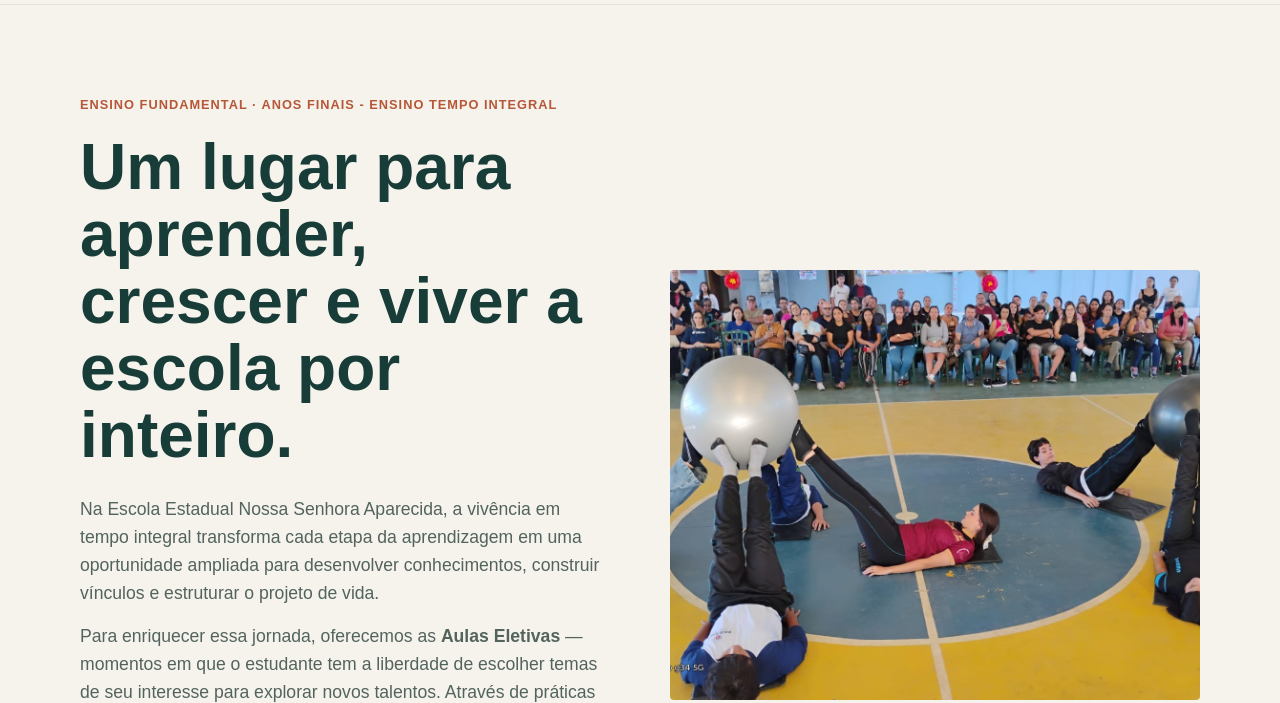
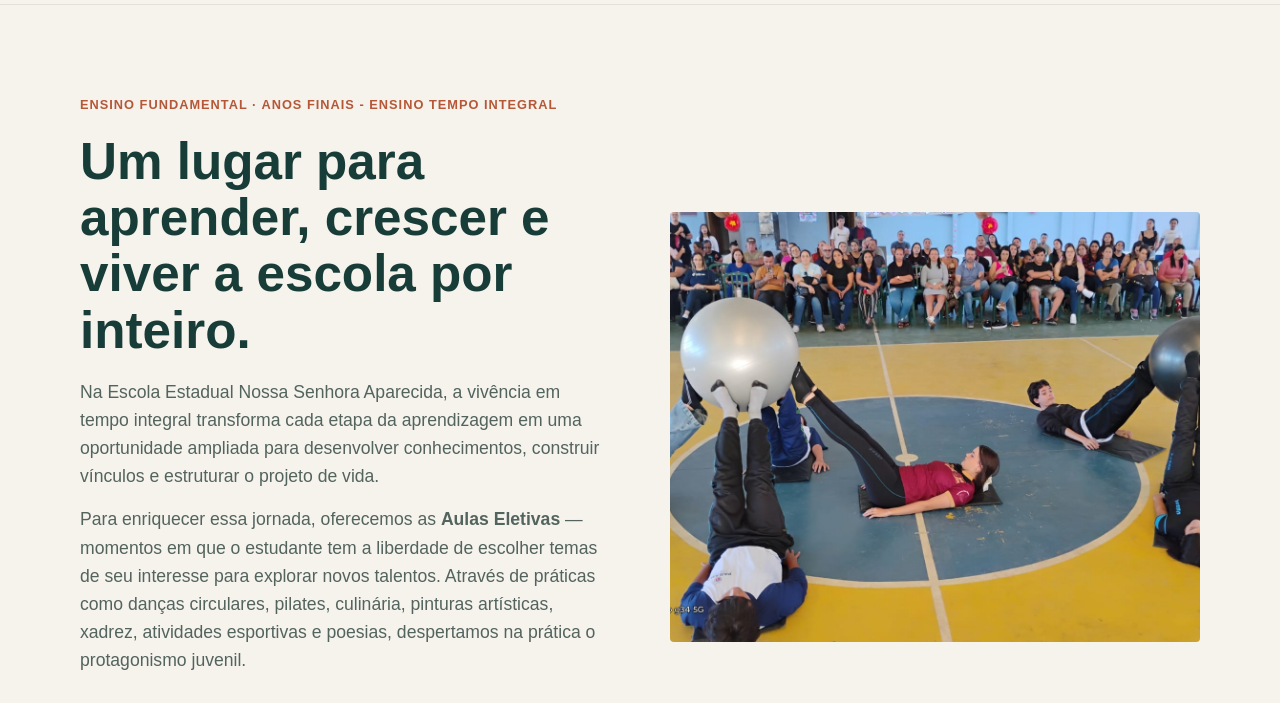
Before and after one commit to oficialclaudineilopes/site-eensa, a plain HTML site: page index.html in a window 1280 px wide. Shown: the part 91-794 px from the top of the page. Drawn offline with Linux system fonts and the light colour scheme.

Commit message:
Update h1 styles in index.html
Reduced maximum font size and adjusted line height and margin for h1.

```diff
--- a/index.html
+++ b/index.html
@@ -103,9 +103,9 @@
     }
 
     h1 {
-      font-size: clamp(2.5rem, 5vw, 4.5rem);
-      line-height: 1.05;
-      margin-bottom: 25px;
+      font-size: clamp(2.2rem, 4vw, 3.2rem); /* Tamanho máximo reduzido de 4.5 para 3.2 */
+      line-height: 1.1;
+      margin-bottom: 19px;
     }
 
     .hero p,
```
